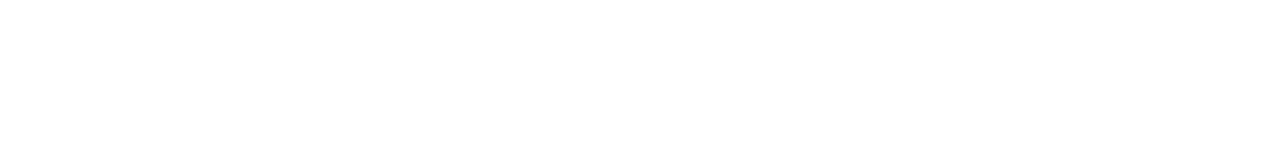
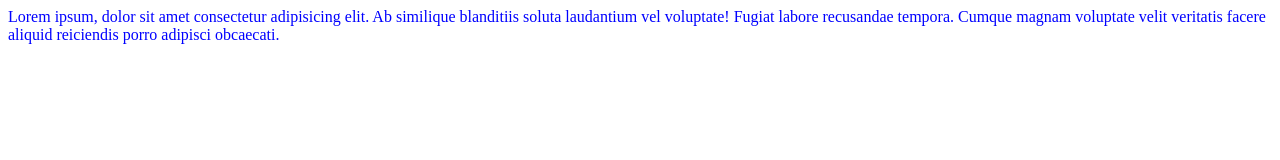
Before and after one commit to Miroslavaten/project-19, a plain HTML site: page index.html in a window 1280 px wide. Drawn offline with Linux system fonts and the light colour scheme.

Commit message:
div color changed to blue

```diff
--- a/css/styles.css
+++ b/css/styles.css
@@ -0,0 +1,3 @@
+.third{
+    color: blue;
+}
--- a/index.html
+++ b/index.html
@@ -7,6 +7,6 @@
     <link rel="stylesheet" href="css/styles.css">
 </head>
 <body>
-
+    <div class="third">Lorem ipsum, dolor sit amet consectetur adipisicing elit. Ab similique blanditiis soluta laudantium vel voluptate! Fugiat labore recusandae tempora. Cumque magnam voluptate velit veritatis facere aliquid reiciendis porro adipisci obcaecati.</div>
 </body>
 </html>
```
